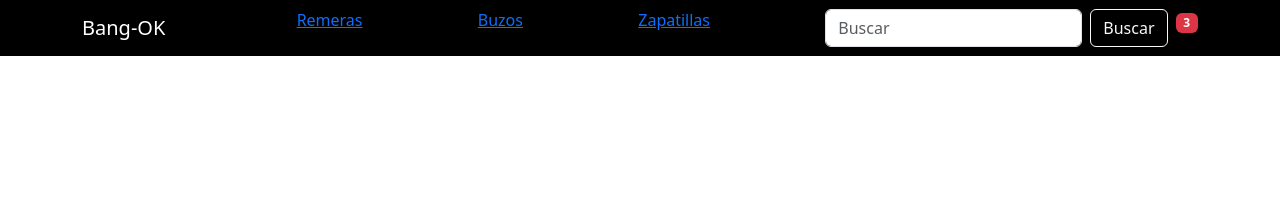
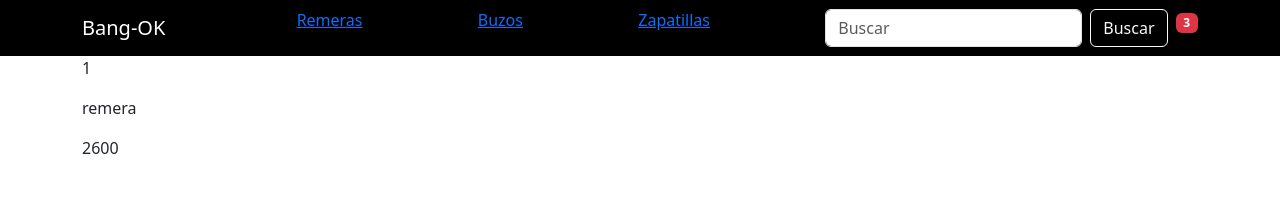
Before and after one commit to Juan-Manuel-Barrio/PreEntrega2-Barrio, a React (Create React App) app: page /detalle/1 in a window 1280 px wide. Shown: the top 210 px of the page. Built offline with nearby package versions, Linux system fonts and the light colour scheme.

Commit message:
first commit

```diff
--- a/src/App.js
+++ b/src/App.js
@@ -1,7 +1,9 @@
-import React from 'react';
+import { BrowserRouter, Routes, Route } from 'react-router-dom';
+
+// Components
 import NavBar from './Components/NavBar/NavBar';
 import ItemListContainer from './Components/ItemListContainer/ItemListContainer';
-import { BrowserRouter, Routes, Route } from 'react-router-dom';
+import ItemDetailContainer from './Components/ItemDetailContainer/ItemDetailContainer';
 
 
 const App = () => {
@@ -12,7 +14,7 @@ return (
             <Routes>
                 <Route path='/' element={ <ItemListContainer  />} />
                 <Route path='/category/:categoryId' element={ <ItemListContainer  />} />
-
+                <Route path='/detalle/:productId' element={ <ItemDetailContainer  />} />
             </Routes>
 
         </BrowserRouter>
--- a/src/Components/Item/Item.js
+++ b/src/Components/Item/Item.js
@@ -1,10 +1,13 @@
-import React from 'react'
+import { Link } from 'react-router-dom'
 
 const Item = ({ product }) => {
+
   return (
     <div>
+      <Link to={`/detalle/${product.id}`}>
         <h1> {  product.title } </h1>
         <p> { product.price } </p>
+      </Link>
     </div>
   )
 }
--- /dev/null
+++ b/src/Components/ItemDetail/ItemDetail.js
@@ -0,0 +1,13 @@
+
+const ItemDetail = ({ product }) => {
+
+  return (
+    <div>
+        <p> { product.id } </p>
+        <p> { product.title } </p>
+        <p> { product.price } </p>
+    </div>
+  )
+}
+
+export default ItemDetail
--- /dev/null
+++ b/src/Components/ItemDetailContainer/ItemDetailContainer.js
@@ -0,0 +1,31 @@
+import { useState, useEffect } from 'react'
+import { useParams } from 'react-router-dom';
+
+// Components
+import ItemDetail from '../ItemDetail/ItemDetail';
+
+// Services
+import getProductsService from '../../services/getProductsService';
+
+const ItemDetailContainer = () => {
+
+    const [ product, setProduct ] = useState({})
+    const { productId } = useParams()
+
+    useEffect(() => {
+
+        getProductsService()
+            .then(resp => setProduct(resp.find(prod => prod.id === parseInt(productId))))
+            .catch(err => console.error(err))
+    },[productId])
+
+    return (
+
+        <div className="container">
+            <ItemDetail product={ product } />
+        </div>
+
+    );
+}
+
+export default ItemDetailContainer;
--- a/src/Components/ItemList/ItemList.js
+++ b/src/Components/ItemList/ItemList.js
@@ -2,6 +2,7 @@ import React from 'react'
 import Item from '../Item/Item'
 
 const ItemList = ({ products }) => {
+
   return (
     <>
       {
--- a/src/Components/ItemListContainer/ItemListContainer.js
+++ b/src/Components/ItemListContainer/ItemListContainer.js
@@ -1,22 +1,30 @@
 import { useState, useEffect } from 'react'
 import { useParams } from 'react-router-dom';
+
+// Components
 import ItemList from '../ItemList/ItemList';
+
+// Services
 import getProductsService from '../../services/getProductsService';
 
+
 const ItemListContainer = () => {
-    const { categoryId } = useParams()
-    const [ products, setProducts ] = useState([])
+
+const { categoryId } = useParams()
+
+const [ products, setProducts ] = useState([])
 
     useEffect(() => {
+
         getProductsService()
-            .then(resp => categoryId
-                ? setProducts(resp.filter (product => product.category === categoryId))
-                : setProducts(resp))
+            .then(resp => categoryId //condicion
+                ? setProducts(resp.filter (product => product.category === categoryId)) //if
+                : setProducts(resp)) //else
             .catch(err => console.error(err))
     },[categoryId])
 
+    return (
 
-    return (
         <div className="container">
             <ItemList products={ products } />
         </div>
--- a/src/mocks/productsMocks.js
+++ b/src/mocks/productsMocks.js
@@ -2,13 +2,13 @@ const productsMock = [
     {
         id: 1,
         title: 'remera',
-        price: 2500,
+        price: 2600,
         category: 'remeras'
     },
     {
         id: 2,
         title: 'zapatilla',
-        price: 26000,
+        price: 23000,
         category: 'zapatillas'
     },
     {
```
Also changed, not shown: src/Components/NavBar/NavBar.js (+5 -3 lines), src/services/getProductsService.js (line endings or trailing spaces). Lines whose indentation alone changed are shown as unchanged.
